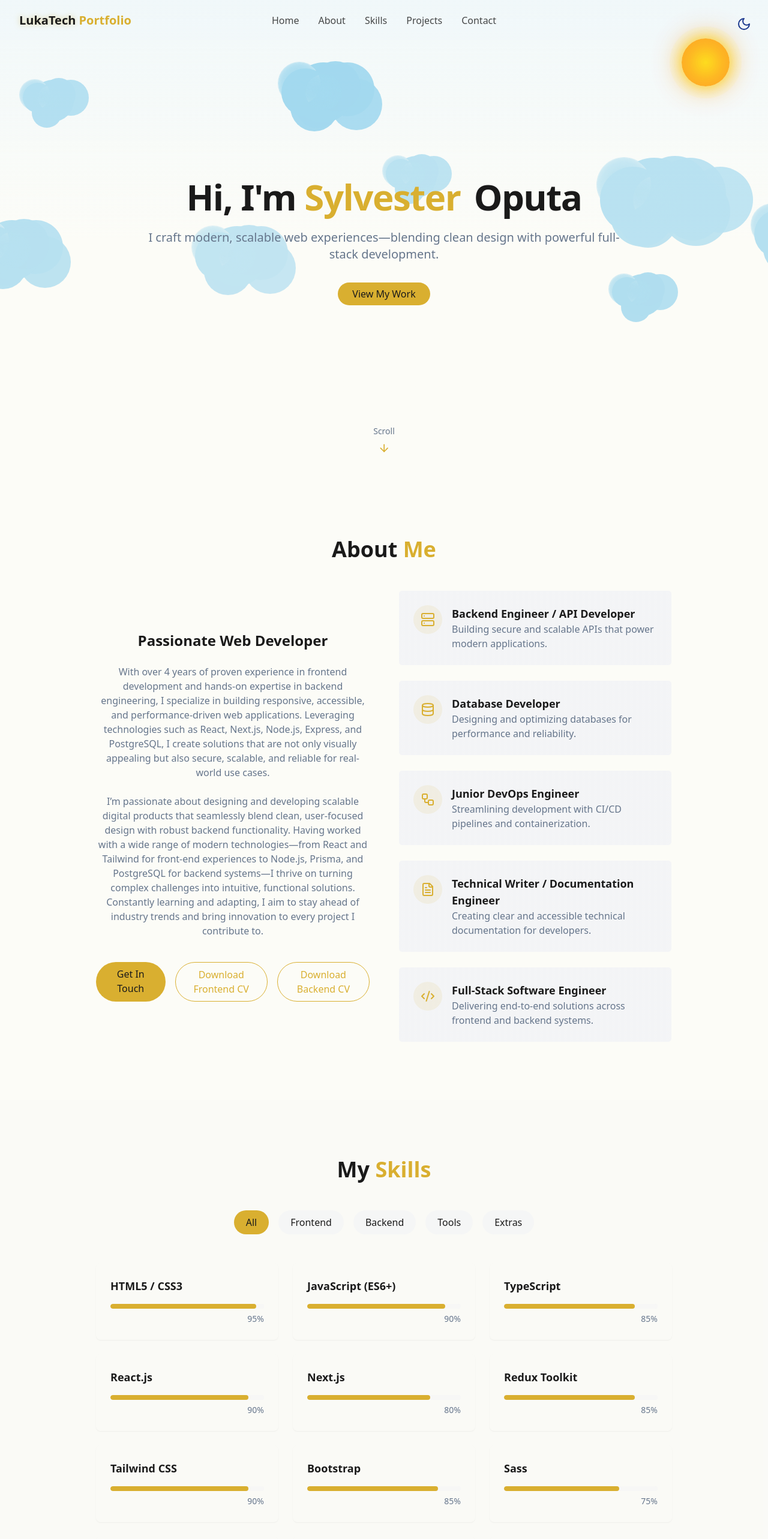
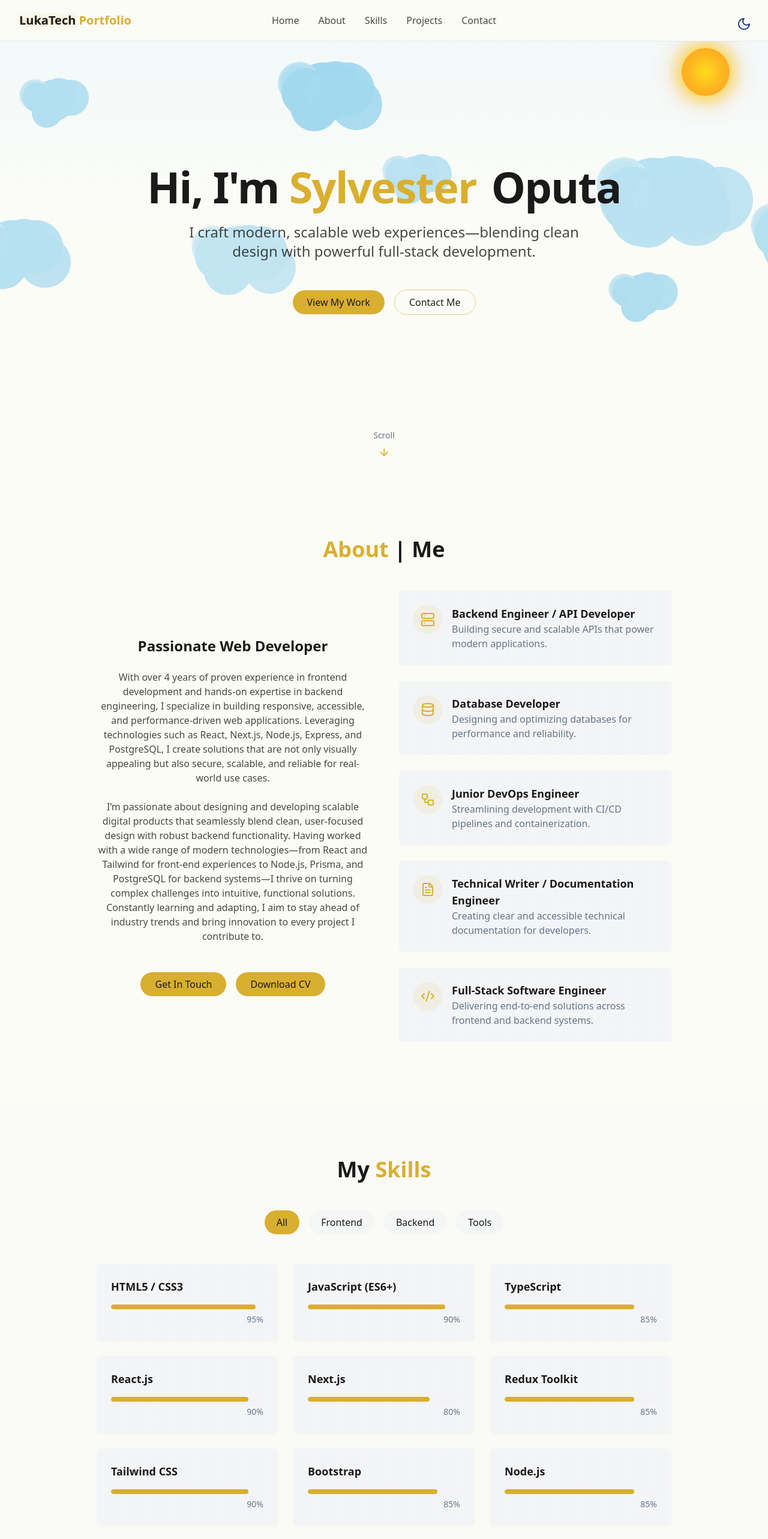
Before and after one commit to Sylester-Oputa/Portfolio-website, a React (Vite) app: page / in a window 1280 px wide. Shown: the top 2566 px of the page at 60% size. Built offline with nearby package versions, Linux system fonts and the light colour scheme.

Commit message:
Refactor code structure for improved readability and maintainability

```diff
--- a/src/components/AboutSection.jsx
+++ b/src/components/AboutSection.jsx
@@ -15,15 +15,16 @@ export const AboutSection = () => {
     <section id="about" className="py-24 px-4 relative">
       {" "}
       <div className="container mx-auto max-w-5xl">
-        <h2 className="text-3xl md:text-4xl font-bold mb-12 text-center">
-          About <span className="text-primary"> Me</span>
+        <h2 className="text-3xl md:text-4xl font-extrabold mb-12 text-center">
+          <span className="text-primary">About</span>{" "}
+          <span className="text-foreground">| Me</span>
         </h2>
 
         <div className="grid grid-cols-1 md:grid-cols-2 gap-12 items-center">
           <div className="space-y-6">
             <h3 className="text-2xl font-semibold">Passionate Web Developer</h3>
 
-            <p className="text-muted-foreground">
+            <p className="text-foreground/80">
               With over 4 years of proven experience in frontend development and
               hands-on expertise in backend engineering, I specialize in
               building responsive, accessible, and performance-driven web
@@ -33,7 +34,7 @@ export const AboutSection = () => {
               for real-world use cases.
             </p>
 
-            <p className="text-muted-foreground">
+            <p className="text-foreground/80">
               I’m passionate about designing and developing scalable digital
               products that seamlessly blend clean, user-focused design with
               robust backend functionality. Having worked with a wide range of
@@ -45,30 +46,20 @@ export const AboutSection = () => {
               project I contribute to.
             </p>
 
-            <div className="flex flex-col sm:flex-row gap-4 pt-4 justify-center">
+            <div className="flex flex-col sm:flex-row gap-4 pt-6 justify-center">
               <a href="#contact" className="cosmic-button">
                 {" "}
                 Get In Touch
               </a>
 
-              <div className="flex w-full justify-center items-center gap-4">
-                <a
-                  href="../../public/CVs/Oputa Sylvester Obiwuru CV.pdf"
-                  target="_blank"
-                  rel="noopener noreferrer"
-                  className="px-6 py-2 w-full rounded-full border border-primary text-primary hover:bg-primary/10 transition-colors duration-300"
-                >
-                  Download Frontend CV
-                </a>
-                <a
-                  href="../../public/CVs/Oputa Sylvester Obiwuru Backend CV.pdf"
-                  target="_blank"
-                  rel="noopener noreferrer"
-                  className="px-6 py-2 w-full rounded-full border border-primary text-primary hover:bg-primary/10 transition-colors duration-300"
-                >
-                  Download Backend CV
-                </a>
-              </div>
+              <a
+                href="../../public/CVs/Oputa Sylvester Obiwuru Fullstack CV.pdf"
+                target="_blank"
+                rel="noopener noreferrer"
+                className="cosmic-button"
+              >
+                Download CV
+              </a>
             </div>
           </div>
 
@@ -161,7 +152,7 @@ export const AboutSection = () => {
 
                 <div className="text-left">
                   <h4 className="font-semibold text-lg">Solutions Engineer / Startup Tech Lead</h4>
-                  <p className="text-muted-foreground">
+                  <p className="text-foreground/80">
                     Turning ideas into functional products with speed and precision.
                   </p>
                 </div>
--- a/src/components/CloudBackground.jsx
+++ b/src/components/CloudBackground.jsx
@@ -43,7 +43,7 @@ export const CloudBackground = () => {
       <div className="absolute inset-0 bg-gradient-to-b from-sky-100/40 via-background to-background" />
 
       {/* Glowing Sun - positioned safely within viewport */}
-      <div className="sun absolute top-12 right-12 sm:top-16 sm:right-16">
+      <div className="sun absolute top-25 right-12 sm:top-20 sm:right-16">
         <div className="sun-core"></div>
         <div className="sun-glow"></div>
       </div>
@@ -57,8 +57,6 @@ export const CloudBackground = () => {
             left: cloud.x + "%",
             top: cloud.y + "%",
             opacity: cloud.opacity,
-            animationDuration: `${cloud.animationDuration}s, 8s`,
-            animationDelay: `${cloud.delay}s, ${cloud.floatDelay}s`,
           }}
         />
       ))}
--- a/src/components/HeroSection.jsx
+++ b/src/components/HeroSection.jsx
@@ -8,7 +8,7 @@ export const HeroSection = () => {
     >
       <div className="container max-w-4xl mx-auto text-center z-10">
         <div className="space-y-6">
-          <h1 className="text-4xl md:text-6xl font-bold tracking-tight">
+          <h1 className="text-5xl md:text-7xl font-extrabold tracking-tight">
             <span className="opacity-0 animate-fade-in"> Hi, I'm</span>
             <span className="text-primary opacity-0 animate-fade-in-delay-1">
               {" "}
@@ -20,14 +20,20 @@ export const HeroSection = () => {
             </span>
           </h1>
 
-          <p className="text-lg md:text-xl text-muted-foreground max-2-2xl mx-auto opacity-0 animate-fade-in-delay-3">
+          <p className="text-lg md:text-2xl text-foreground/80 max-w-2xl mx-auto opacity-0 animate-fade-in-delay-3">
             I craft modern, scalable web experiences—blending clean design with
             powerful full-stack development.
           </p>
 
-          <div className="pt-4 opacity-0 animate-fade-in-delay-4">
+          <div className="pt-6 flex items-center justify-center gap-4 opacity-0 animate-fade-in-delay-4">
             <a href="#projects" className="cosmic-button">
               View My Work
+            </a>
+            <a
+              href="#contact"
+              className="px-6 py-2 rounded-full border border-primary/60 text-foreground hover:bg-primary/10 transition-colors duration-300"
+            >
+              Contact Me
             </a>
           </div>
         </div>
--- a/src/components/Navbar.jsx
+++ b/src/components/Navbar.jsx
@@ -17,7 +17,7 @@ export const Navbar = () => {
 
   useEffect(() => {
     const handleScroll = () => {
-      setIsScrolled(window.screenY > 10);
+      setIsScrolled(window.scrollY > 10);
     };
 
     window.addEventListener("scroll", handleScroll);
@@ -49,8 +49,8 @@ export const Navbar = () => {
   return (
     <nav
       className={cn(
-        "fixed w-full z-40 transition-all duration-300",
-        isScrolled ? "py-3 bg-background/80 backdrop-blur-md shadow-xs" : "py-5"
+        "fixed w-full z-40 transition-all duration-300 border-b bg-background",
+        isScrolled ? "py-3 border-b border-border shadow-sm" : "py-5"
       )}
     >
       <div className="container flex items-center justify-between">
@@ -89,7 +89,7 @@ export const Navbar = () => {
 
         <div
           className={cn(
-            "fixed inset-0 bg-background/95 backdroup-blur-md z-40 flex flex-col items-center justify-center",
+            "fixed inset-0 bg-background z-40 flex flex-col items-center justify-center",
             "transition-all duration-300 lg:hidden",
             isMenuOpen
               ? "opacity-100 pointer-events-auto"
@@ -123,7 +123,7 @@ export const Navbar = () => {
           </div>
 
           {/* Theme toggle at bottom */}
-          <div className="absolute bottom-8">
+          <div className="absolute justify-center items-center bottom-8">
             <button
               onClick={toggleTheme}
               className="p-3 rounded-full transition-colors duration-300 bg-card shadow-lg"
--- a/src/components/SkillsSection.jsx
+++ b/src/components/SkillsSection.jsx
@@ -13,8 +13,6 @@ const skills = [
   { name: "Redux Toolkit", level: 85, category: "frontend" },
   { name: "Tailwind CSS", level: 90, category: "frontend" },
   { name: "Bootstrap", level: 85, category: "frontend" },
-  { name: "Sass", level: 75, category: "frontend" },
-  { name: "Framer Motion", level: 70, category: "frontend" },
 
   // ========================
   // ⚙️ Backend
@@ -26,34 +24,20 @@ const skills = [
   { name: "MongoDB", level: 70, category: "backend" },
   { name: "REST API", level: 85, category: "backend" },
   { name: "Swagger / OpenAPI", level: 70, category: "backend" },
-  { name: "Authentication (JWT, OAuth)", level: 80, category: "backend" },
-  { name: "Email Verification & Password Reset", level: 75, category: "backend" },
-  { name: "Python (Django basics)", level: 60, category: "backend" },
+  { name: "Python (Django basics)", level: 50, category: "backend" },
 
   // ========================
   // 🛠️ Tools & Workflow
   // ========================
   { name: "Git / GitHub", level: 90, category: "tools" },
-  { name: "npm", level: 85, category: "tools" },
-  { name: "Vite", level: 80, category: "tools" },
   { name: "CI/CD Pipelines", level: 70, category: "tools" },
   { name: "Docker (basic)", level: 65, category: "tools" },
-  { name: "JSON / Axios / Fetch", level: 85, category: "tools" },
   { name: "Postman", level: 80, category: "tools" },
   { name: "VS Code", level: 95, category: "tools" },
-
-  // ========================
-  // 🌟 Extras
-  // ========================
-  { name: "Agile (Scrum)", level: 80, category: "extras" },
-  { name: "Clean Code Practices", level: 85, category: "extras" },
-  { name: "Accessibility (WCAG)", level: 75, category: "extras" },
-  { name: "Cross-Browser Compatibility", level: 80, category: "extras" },
-  { name: "Test-Driven Development (basic)", level: 60, category: "extras" },
 ];
 
 
-const categories = ["all", "frontend", "backend", "tools", "extras"];
+const categories = ["all", "frontend", "backend", "tools"];
 
 export const SkillsSection = () => {
   const [activeCategory, setActiveCategory] = useState("all");
@@ -77,7 +61,7 @@ export const SkillsSection = () => {
                 "px-5 py-2 rounded-full transition-colors duration-300 capitalize",
                 activeCategory === category
                   ? "bg-primary text-primary-foreground"
-                  : "bg-secondary/70 text-forefround hover:bd-secondary"
+                  : "bg-secondary/70 text-foreground hover:bg-secondary"
               )}
             >
               {category}
@@ -89,7 +73,7 @@ export const SkillsSection = () => {
           {filteredSkills.map((skill, key) => (
             <div
               key={key}
-              className="bg-card p-6 rounded-lg shadow-xs card-hover"
+              className="bg-card gradient-border p-6 rounded-lg shadow-xs card-hover"
             >
               <div className="text-left mb-4">
                 <h3 className="font-semibold text-lg"> {skill.name}</h3>
--- a/src/index.css
+++ b/src/index.css
@@ -86,7 +86,7 @@
   @keyframes cloudFloat {
     0%,
     100% {
-      transform: translateY(0px);
+      transform: translateY(10px);
     }
     50% {
       transform: translateY(-15px);
@@ -218,7 +218,7 @@
 /* Realistic Cloud Shapes */
 .cloud {
   position: absolute;
-  animation: var(--animate-cloud-drift) ease-in-out infinite;
+  /* animation disabled to prevent drift with scroll */
 }
 
 .cloud::before,
@@ -244,8 +244,7 @@
 .cloud-small {
   width: 100px;
   height: 40px;
-  animation: var(--animate-cloud-drift) ease-in-out infinite,
-    var(--animate-cloud-float) ease-in-out infinite;
+  /* animation disabled to keep clouds static */
 }
 
 .cloud-small::before {
@@ -273,9 +272,7 @@
 .cloud-medium {
   width: 140px;
   height: 60px;
-  animation: var(--animate-cloud-drift) ease-in-out infinite,
-    var(--animate-cloud-float) ease-in-out infinite;
-  animation-delay: 0s, 2s;
+  /* animation disabled to keep clouds static */
 }
 
 .cloud-medium::before {
@@ -304,9 +301,7 @@
 .cloud-large {
   width: 200px;
   height: 80px;
-  animation: var(--animate-cloud-drift) ease-in-out infinite,
-    var(--animate-cloud-float) ease-in-out infinite;
-  animation-delay: 0s, 4s;
+  /* animation disabled to keep clouds static */
 }
 
 .cloud-large::before {
```
Also changed, not shown: src/components/ProjectsSection.jsx (+3 -14 lines), 1 other file (tests, documents, lock files or other folders).
